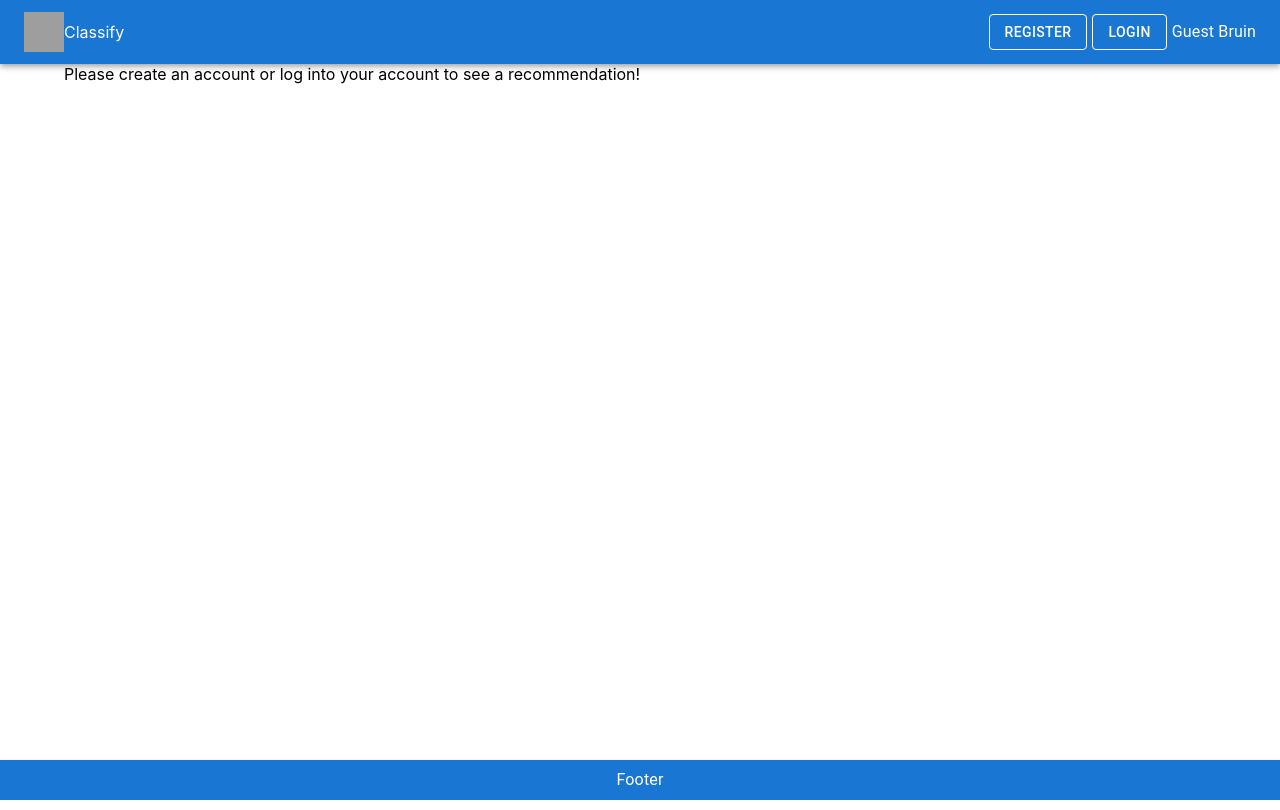
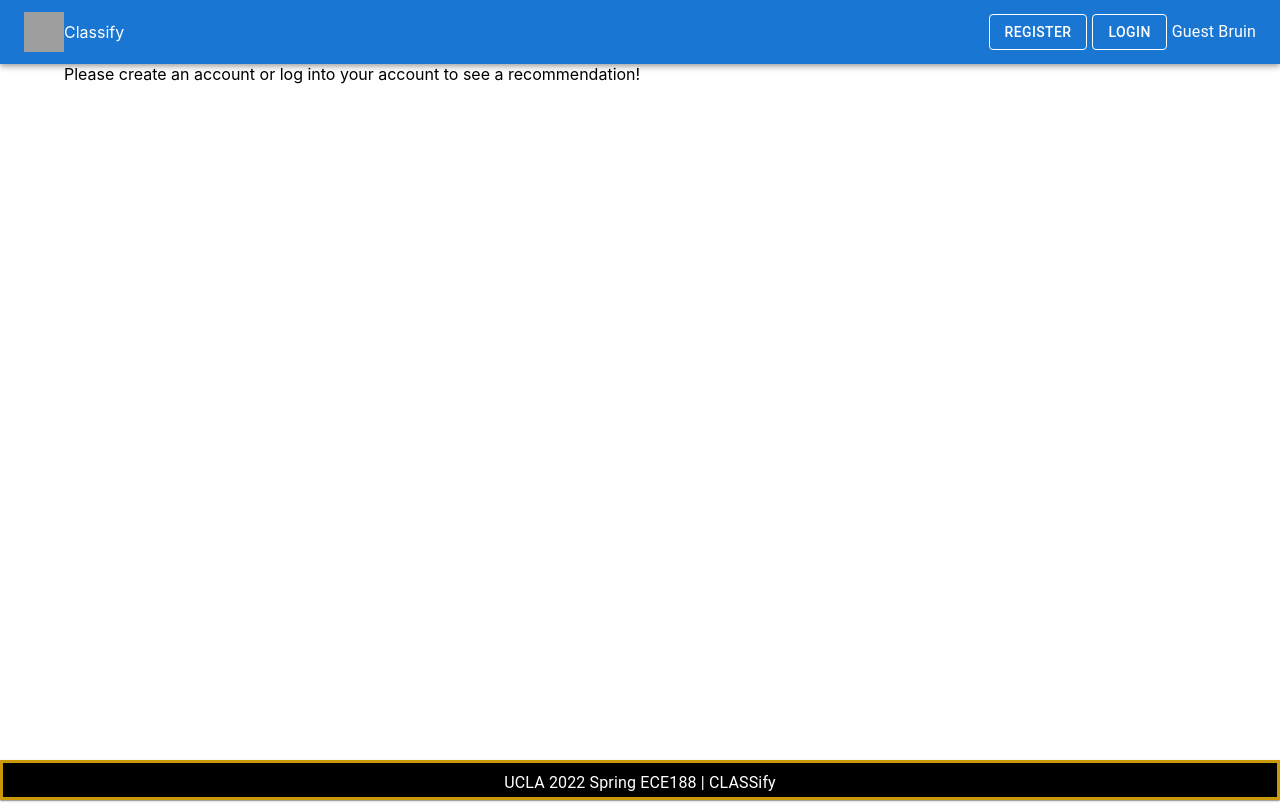
Before and after one commit to Hazel-Heejeong-Nam/classify, a Next.js app: page / in a window 1280 px wide. Built offline with nearby package versions, Linux system fonts and the light colour scheme; grey boxes are pictures that could not be loaded.

Commit message:
Update Footer.js

```diff
--- a/components/Footer.js
+++ b/components/Footer.js
@@ -2,7 +2,7 @@ import { Box, Card, Typography } from '@mui/material'
 
 const Footer = () => {
   return (
-    <footer style={{ height: '40px' }}>
+    <footer style={{ height: '50px' }}>
       <Box>
         <Card
           square
@@ -11,10 +11,12 @@ const Footer = () => {
             height: '40px',
             p: 1,
             textAlign: 'center',
-            background: '#1976d2',
+            background: '#000000',
+            border: 3,
+            borderColor :'#c99906'
           }}
         >
-          <Typography color='white'>Footer</Typography>
+          <Typography color='white'>UCLA 2022 Spring ECE188 | CLASSify</Typography>
         </Card>
       </Box>
     </footer>
```
